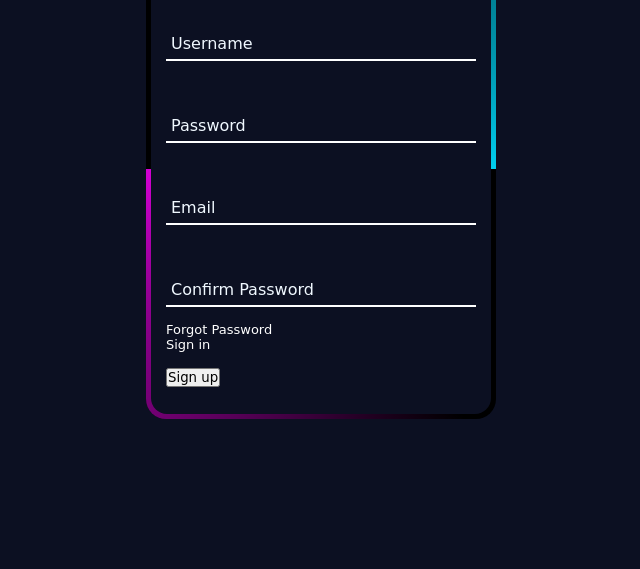
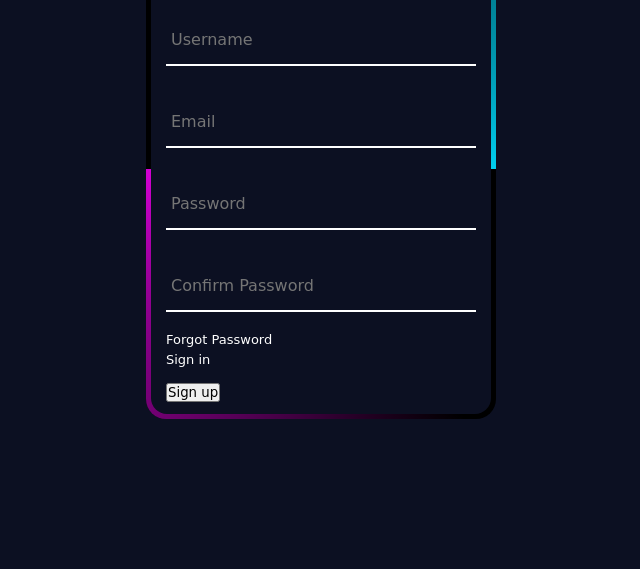
Before and after one commit to Akashbuilds/Registration-form, a plain HTML site: page index.html in a window 1280 px wide. Shown: the part 231-800 px from the top of the page, without its empty margins (319-959 px from the left). Drawn offline with Linux system fonts and the light colour scheme; a web font is replaced by a local one.

Commit message:
Placeholder Fixed

```diff
--- a/index.html
+++ b/index.html
@@ -15,20 +15,24 @@
             <div class="form">
             <h1>Register</h1>
                 <div class="input-box">
-                <label for="">Username</label>
-                <input type="text" >
+                <!-- <label for="">Username</label> -->
+                <input type="Username" placeholder="Username"/>
+                <!-- <input type="text" > -->
         </div>
         <div class="input-box">
-            <label for="">Password</label>
-            <input type="password" required >
+            <!-- <label for="">Email</label> -->
+            <input type="email" placeholder="Email">
+            <!-- <input type="Email" > -->
         </div>
         <div class="input-box">
-            <label for="">Email</label>
-            <input type="Email" >
+            <!-- <label for="">Password</label> -->
+            <input type="password" placeholder="Password"/>
+            <!-- <input type="password" required > -->
         </div>
         <div class="input-box">
-            <label for="">Confirm Password</label>
-            <input type="password" required>
+            <!-- <label for="">Confirm Password</label> -->
+            <input type="password" placeholder="Confirm Password"/>
+            <!-- <input type="password" required> -->
         </div>
             <div class="group">
                 <a href="#">Forgot Password</a>
--- a/styles.css
+++ b/styles.css
@@ -76,6 +76,7 @@ body{
     font-size:32px;
     color: aliceblue;
     text-align:center;
+    padding-top: 20px;
 
 }
 
@@ -117,6 +118,7 @@ body{
     display:flex;
     justify-content: space-between;
     font-size:13px;
+    padding-top: 5px;
 }
 
 .group a{
@@ -136,6 +138,7 @@ body{
     outline:none;
     border:none;
     border-radius:5px;
+    margin-bottom: 10px;
 }
 
 .button:focus{
```
